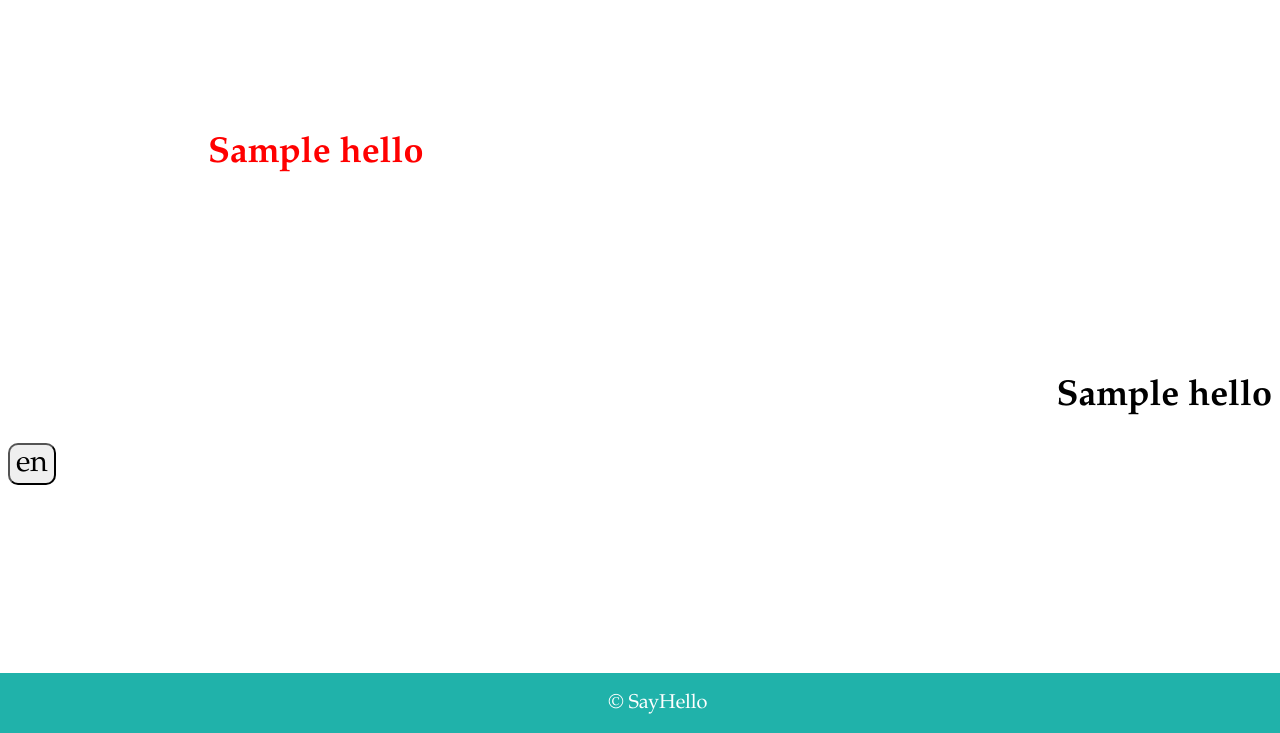
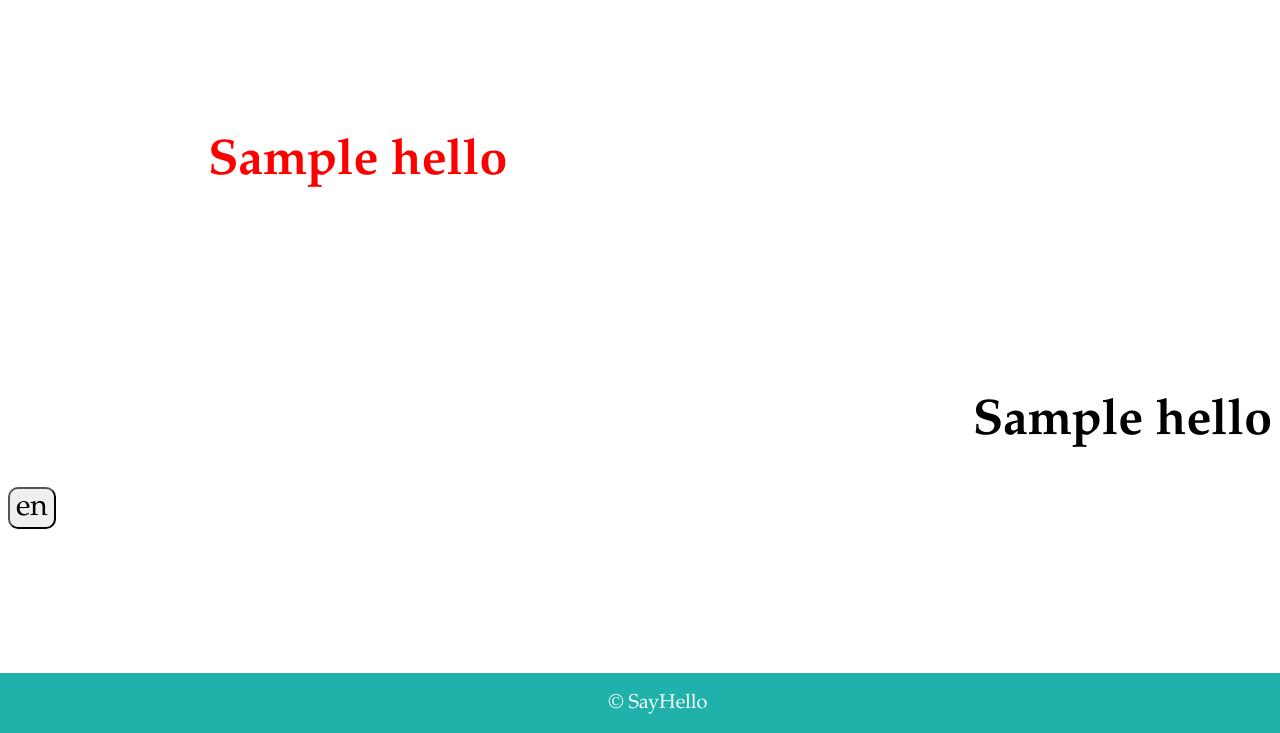
Before and after one commit to karolinadebowska/hello, a Flask app: template templates/hello.html in a window 1280 px wide. Shown: the part 67-800 px from the top of the page. Run offline with Flask 2, Linux system fonts and the light colour scheme; the template is opened without the code that fills it: most values are stand-ins (such as "Sample title", 1, 10 or a date in 2020).

Commit message:
Update app.css

```diff
--- a/static/app.css
+++ b/static/app.css
@@ -14,9 +14,13 @@ button {
 button:hover {
     background-color: silver;
 }
+#helloname{
+	font-size:50px;
+}
 #hello
 {
-  margin:200px;
+	font-size: 50px;
+  	margin:200px;
 	color:red;
 }
 
```
